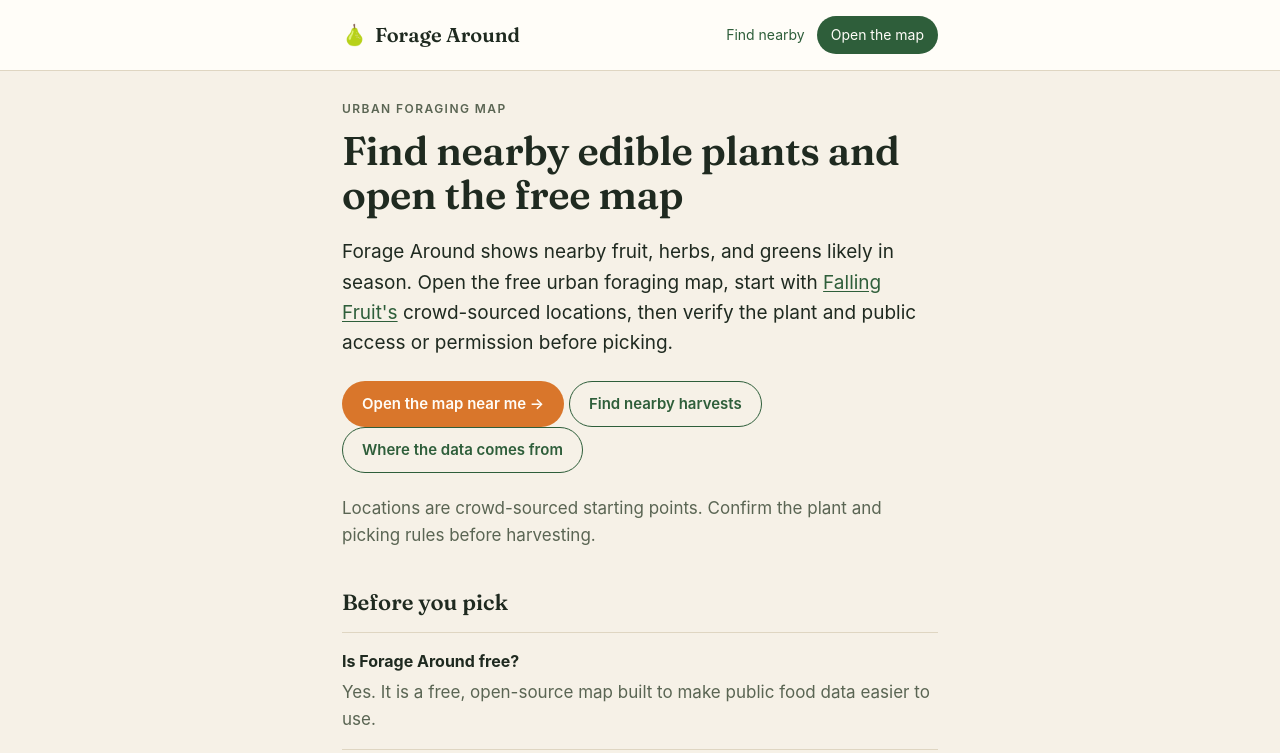
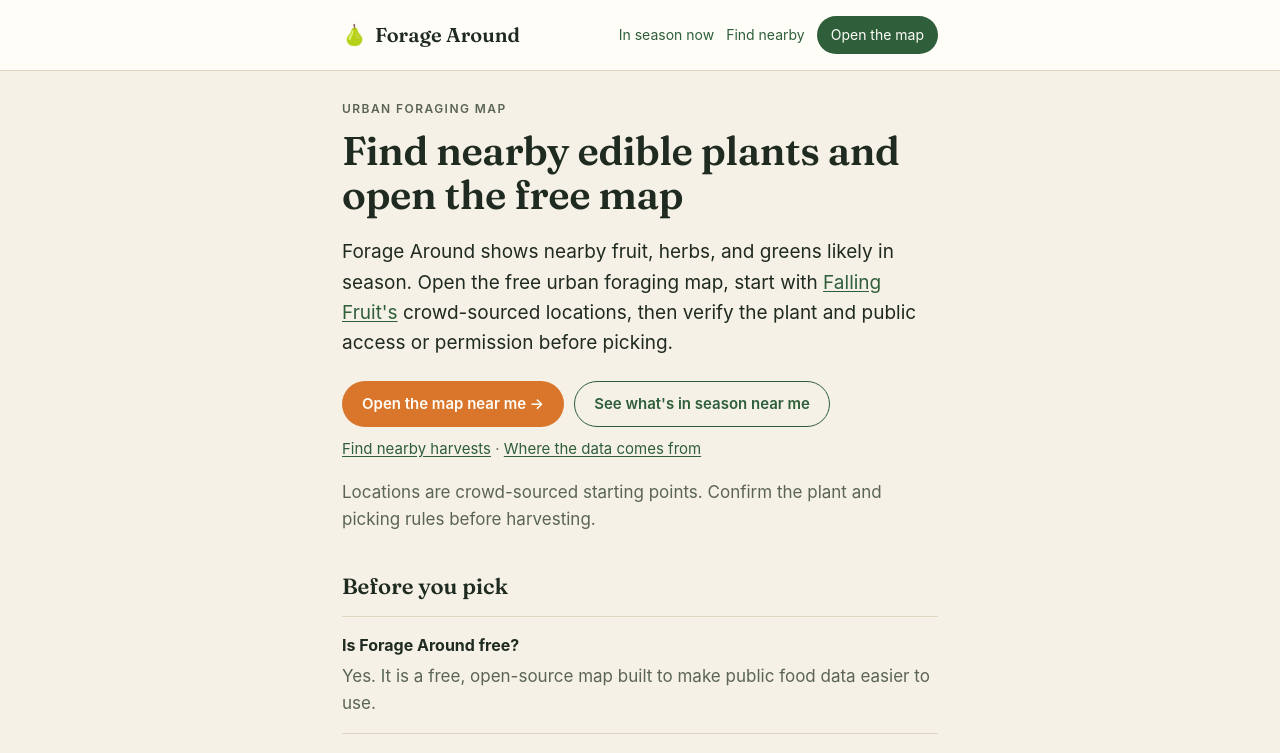
Before and after one commit to sarbak/forage-around, a Next.js app in the folder seo-site/: page / in a window 1280 px wide. Shown: the top 753 px of the page. Built offline with nearby package versions, Linux system fonts and the light colour scheme; no server answers.

Commit message:
Make seasonal guide easy to discover

```diff
--- a/seo-site/app/components.tsx
+++ b/seo-site/app/components.tsx
@@ -12,6 +12,9 @@ export function SiteHeader() {
           <span>🍐</span> Forage Around
         </Link>
         <div className="header-actions">
+          <Link className="header-link" href="/seasonal-guide">
+            In season now
+          </Link>
           <Link className="header-link" href="/locations">
             Find nearby
           </Link>
@@ -29,6 +32,7 @@ export function SiteFooter() {
     <footer className="site-footer">
       <div className="wrap">
         Forage Around — a quiet map of the urban harvest.{" "}
+        <Link href="/seasonal-guide">What&apos;s in season</Link> ·{" "}
         <Link href="/locations">Find nearby harvests</Link> ·{" "}
         <ToAppLink href={APP_URL} from="nav_footer">
           Open the live map
--- a/seo-site/app/globals.css
+++ b/seo-site/app/globals.css
@@ -98,6 +98,17 @@ a:hover {
 .header-cta:hover {
   background: var(--ripe);
   color: var(--white);
+}
+
+@media (max-width: 520px) {
+  .site-header .wrap {
+    flex-wrap: wrap;
+  }
+
+  .header-actions {
+    width: 100%;
+    justify-content: space-between;
+  }
 }
 
 main {
@@ -233,6 +244,19 @@ ul.clean li {
   font-size: 15px;
 }
 
+.home-primary-actions {
+  display: flex;
+  align-items: center;
+  flex-wrap: wrap;
+  gap: 10px;
+  margin: 22px 0 10px;
+}
+
+.home-secondary-actions {
+  margin: 0 0 18px;
+  font-size: 15px;
+}
+
 .locations-actions {
   display: flex;
   align-items: center;
--- a/seo-site/app/page.tsx
+++ b/seo-site/app/page.tsx
@@ -31,16 +31,17 @@ export default function Home() {
         permission before picking.
       </p>
 
-      <p style={{ margin: "22px 0" }}>
+      <div className="home-primary-actions">
         <ToAppLink className="btn" href={APP_URL} from="home">
           Open the map near me →
-        </ToAppLink>{" "}
-        <Link className="btn-outline" href="/locations">
-          Find nearby harvests
-        </Link>{" "}
-        <Link className="btn-outline" href="/about">
-          Where the data comes from
+        </ToAppLink>
+        <Link className="btn-outline" href="/seasonal-guide">
+          See what&apos;s in season near me
         </Link>
+      </div>
+      <p className="home-secondary-actions muted">
+        <Link href="/locations">Find nearby harvests</Link> ·{" "}
+        <Link href="/about">Where the data comes from</Link>
       </p>
       <p className="muted">
         Locations are crowd-sourced starting points. Confirm the plant and
--- a/seo-site/package.json
+++ b/seo-site/package.json
@@ -5,6 +5,7 @@
   "scripts": {
     "dev": "next dev",
     "build": "next build",
+    "check:seasonal-discoverability": "node scripts/check-seasonal-discoverability.mjs",
     "check:search-origin": "node scripts/check-search-origin.mjs",
     "check:sitemap": "node scripts/check-sitemap.mjs",
     "check:www-redirect": "node scripts/check-www-redirect.mjs",
```
Also changed, not shown: seo-site/app/seasonal-guide/page.tsx (+16 -2 lines), seo-site/scripts/check-seasonal-discoverability.mjs (added, +75 -0 lines).
